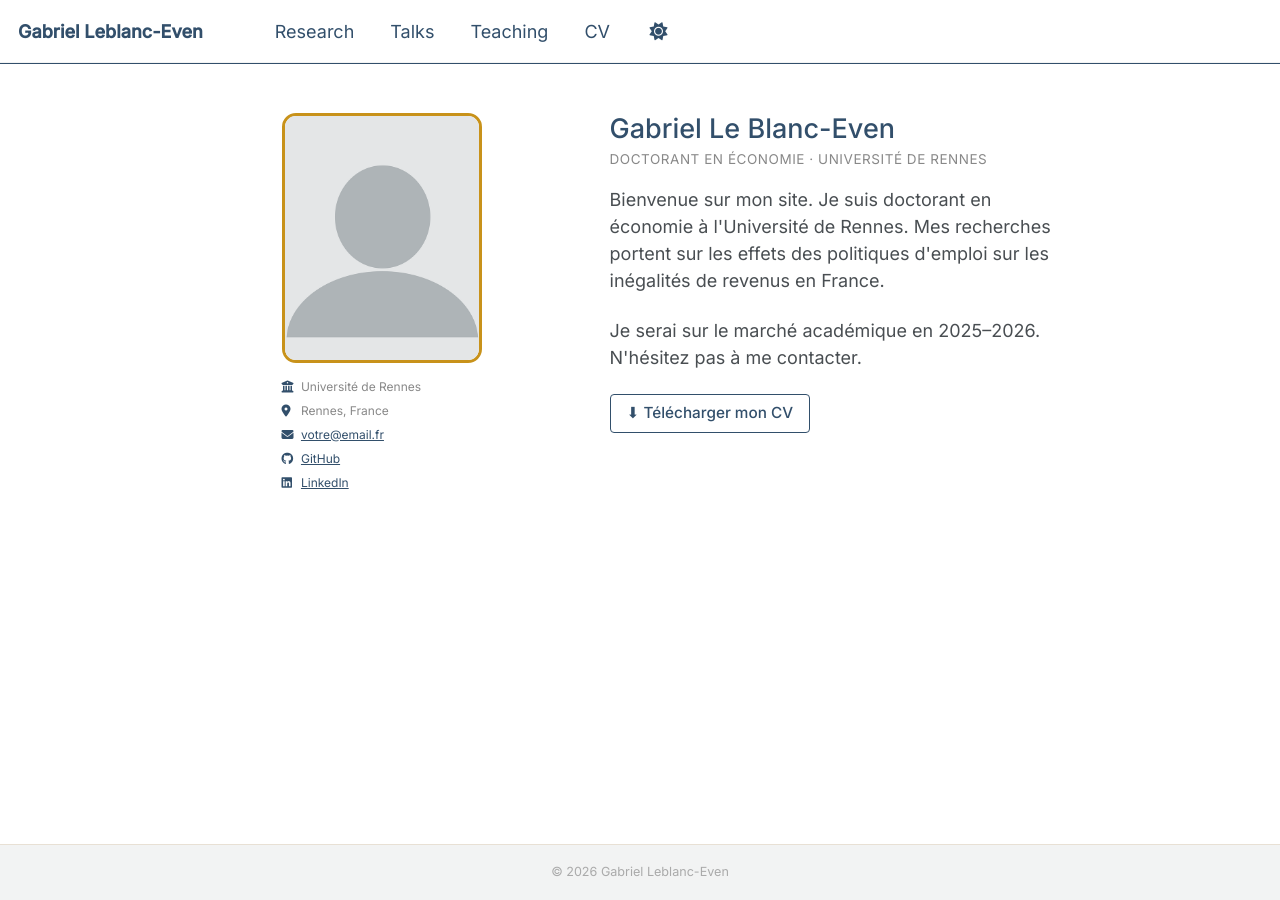
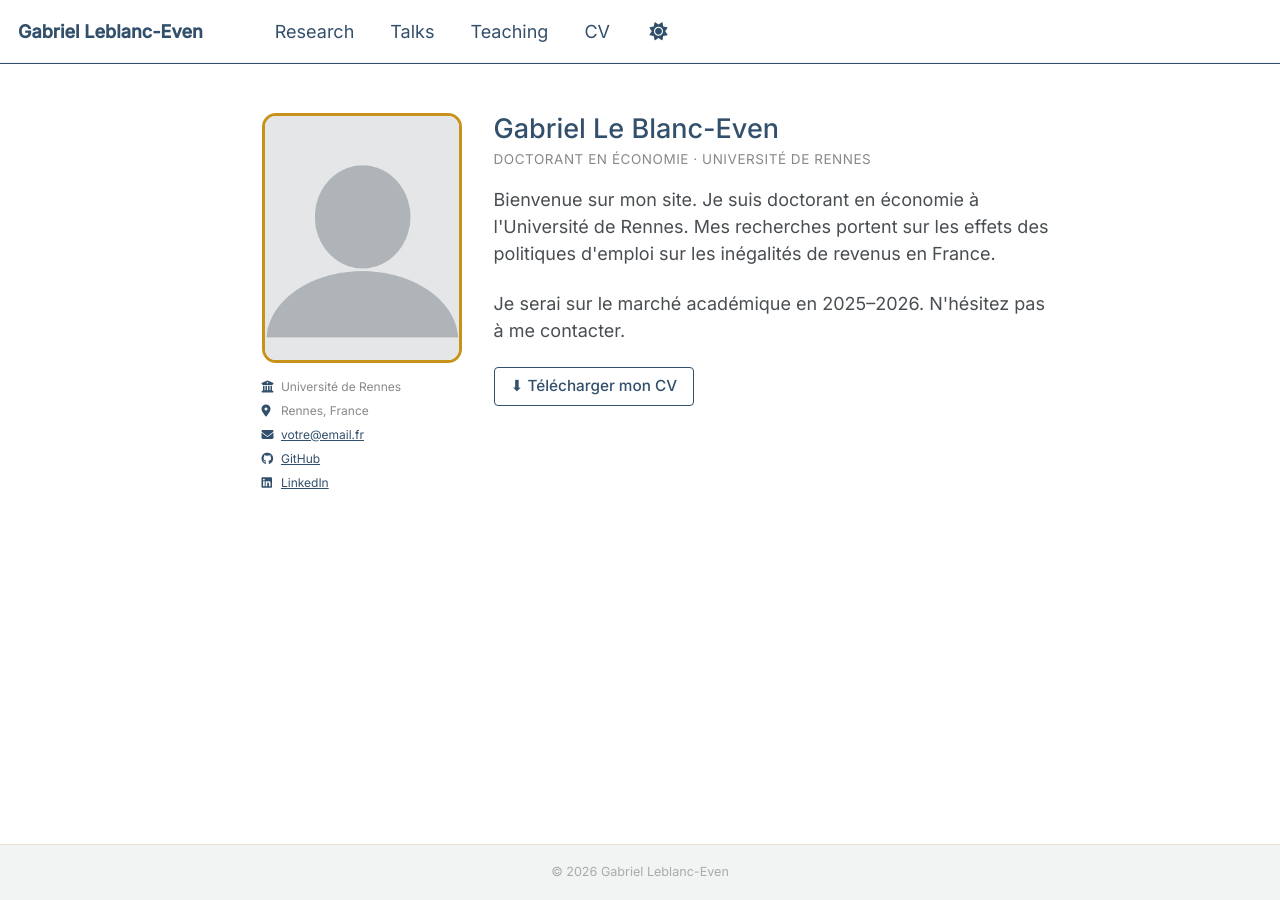
Before and after one commit to gabriel-leblanceven/gabriel-leblanceven.github.io, a Jekyll site: the page built from _pages/about.md, in a window 1280 px wide. Built offline with Jekyll 4.4.1, drawn with Linux system fonts in a browser that asks for light colours; a script bundle is joined from its source files by our own code; library files that are not in the unit come from our copies.

Commit message:
Update about.md

```diff
--- a/_pages/about.md
+++ b/_pages/about.md
@@ -3,7 +3,7 @@ permalink: /
 title: ""
 author_profile: false
 ---
-<div style="display: flex; gap: 128px; align-items: flex-start; margin-bottom: 32px;">
+<div style="display: flex; gap: 32px; align-items: flex-start; margin-bottom: 32px; margin-left: -20px;">
   <div style="flex-shrink: 0; text-align: center;">
     <img src="/images/profile.png" alt="Photo" style="width: 200px; height: 250px; border-radius: 14px; border: 3px solid #c8921a; object-fit: cover;">
    <p style="margin-top: 12px; font-size: 12px; color: #888; line-height: 2; text-align: left;">
```
